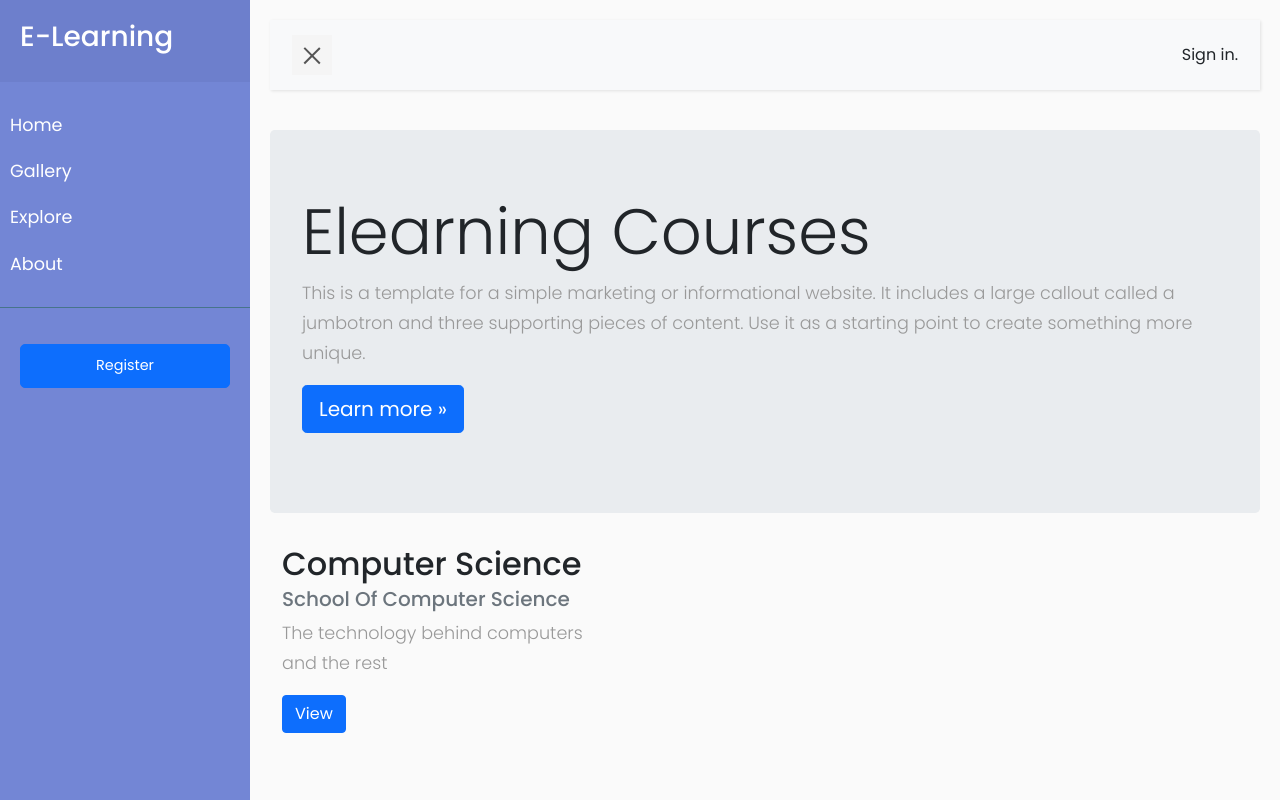
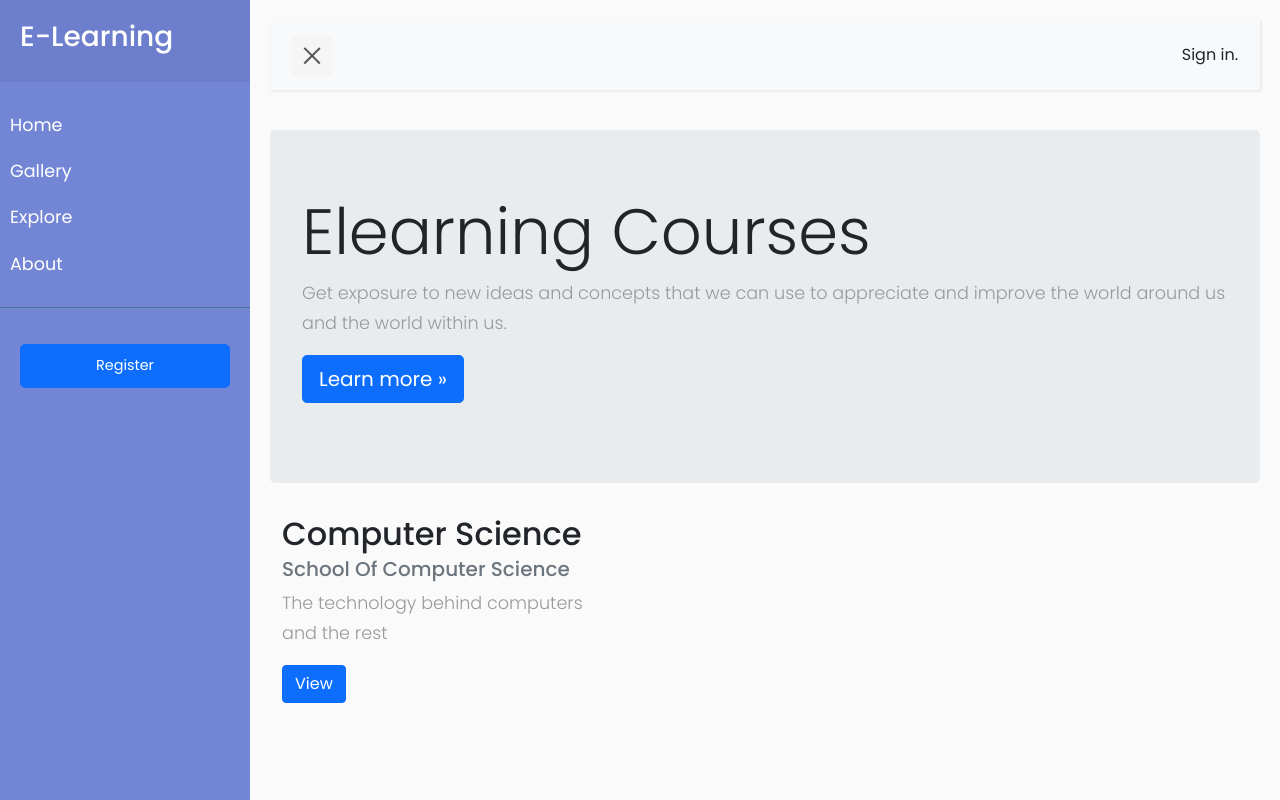
Before and after one commit to stevenjoro098/Masomo, a Django app: page / in a window 1280 px wide. Run offline with Django 3.2, Linux system fonts and the light colour scheme; data comes from the database, SQL or seed files in the repository; some libraries are stand-ins or nearby versions.

Commit message:
updated banner info

```diff
--- a/courses/templates/courses/list/list.html
+++ b/courses/templates/courses/list/list.html
@@ -42,7 +42,7 @@
 {% block content %}
     <div class="jumbotron">
       <h1 class="display-3">Elearning Courses</h1>
-      <p>This is a template for a simple marketing or informational website. It includes a large callout called a jumbotron and three supporting pieces of content. Use it as a starting point to create something more unique.</p>
+      <p>Get exposure to new ideas and concepts that we can use to appreciate and improve the world around us and the world within us. </p>
       <p><a class="btn btn-primary btn-lg" href="#" role="button">Learn more &raquo;</a></p>
     </div>
     <div class="container">
```
